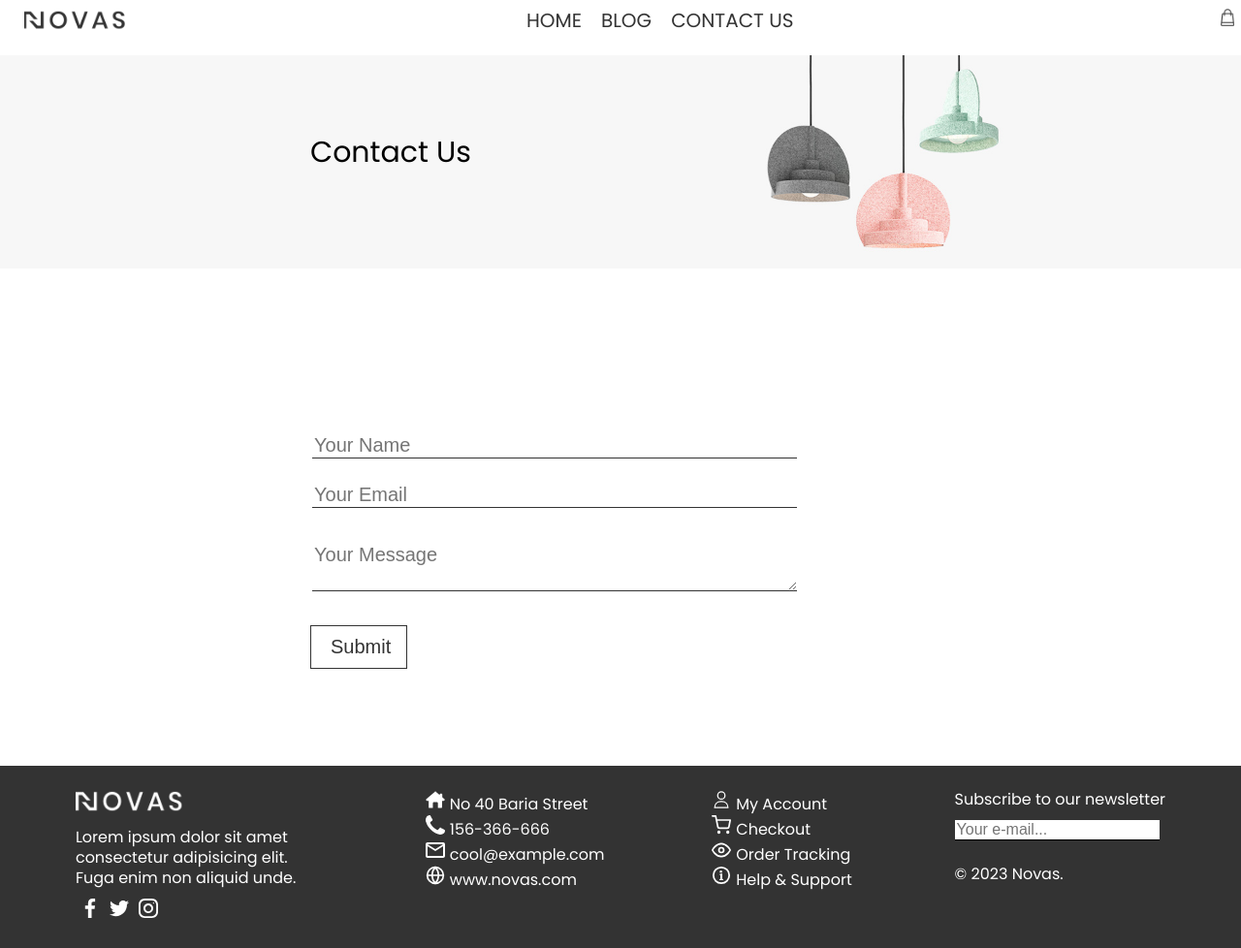
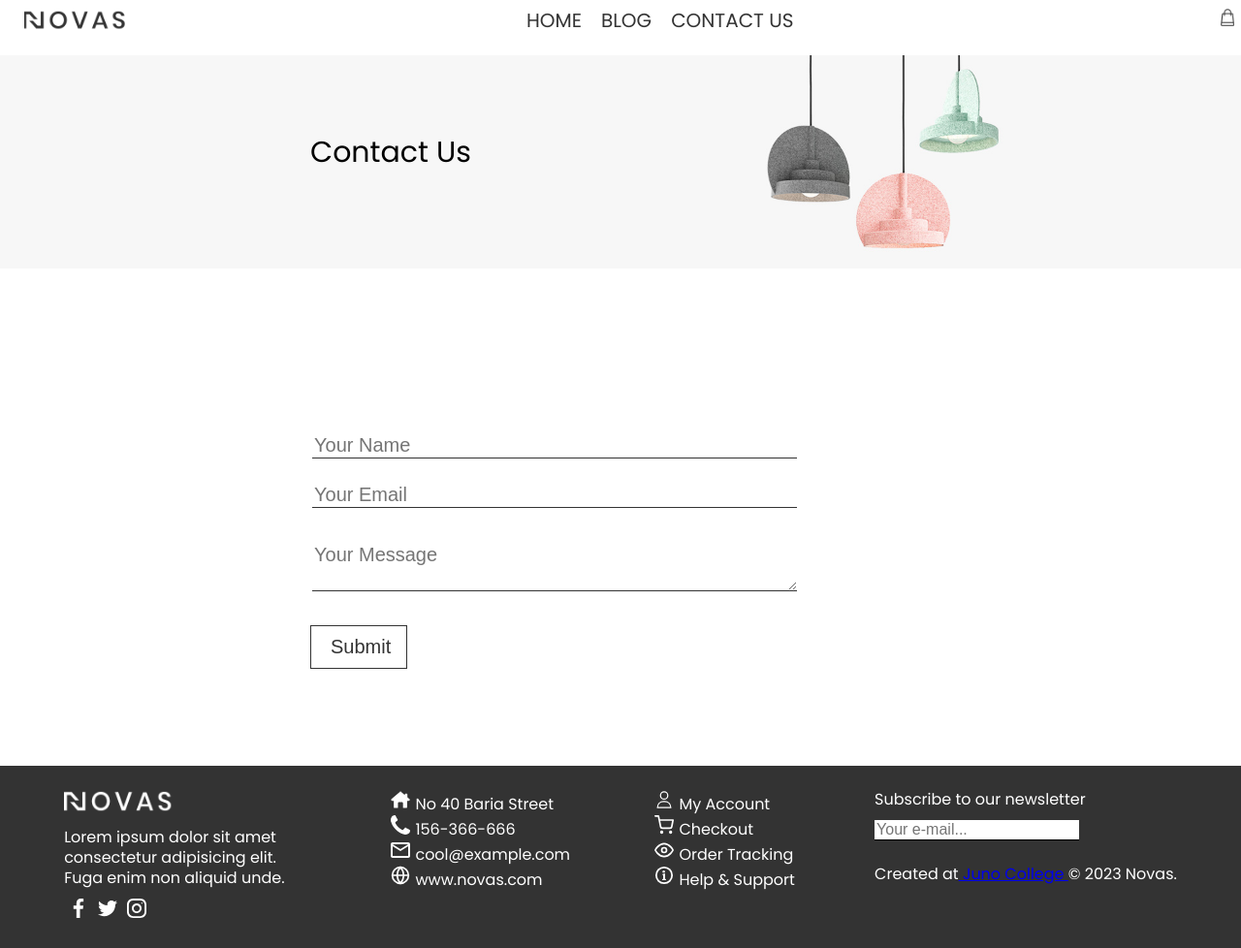
Before and after one commit to therealseeds/sheh-rachel-project-two, a plain HTML site: page contact.html in a window 1280 px wide. Shown: the whole page at 97% size. Drawn offline with Linux system fonts and the light colour scheme.

Commit message:
adding link to Juno in footer

```diff
--- a/contact.html
+++ b/contact.html
@@ -89,7 +89,7 @@
                 <label for="email" class="sr-only">Please add your email</label>
                 <input type="email" placeholder="Your e-mail..." id="email">
             </form>
-            <p>&copy; 2023 Novas.</p>
+            <p>Created at<a href="https://junocollege.com/"> Juno College </a>&copy; 2023 Novas.</p>
         </section>
     </footer>
     </div>
```
